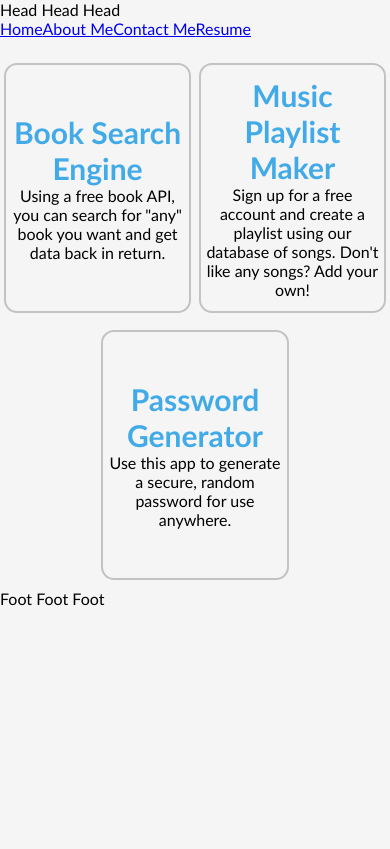
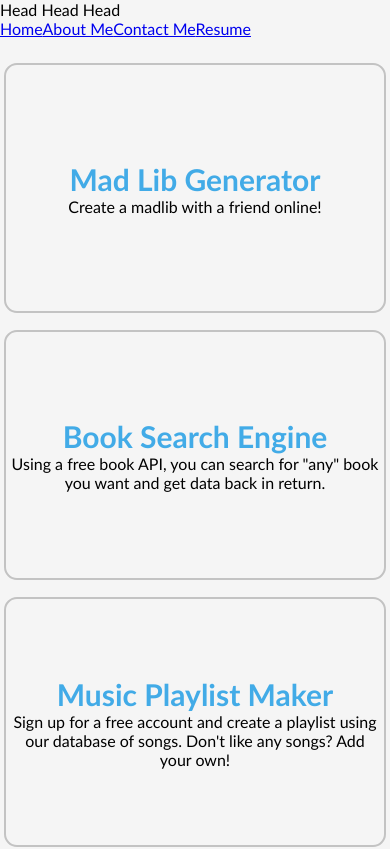
Before and after one commit to RCLobster/ethan-portfolio, a React (Vite) app: page / in a window 390 px wide. Shown: the top 849 px of the page. Built offline with nearby package versions, Linux system fonts and the light colour scheme.

Commit message:
mobile screen size optimazation

```diff
--- a/src/App.css
+++ b/src/App.css
@@ -42,9 +42,13 @@ h3 {
   font-size: 30px;
 }
 
+.project-card:hover h2 {
+  color: white;
+}
+
 .project-card:hover {
   background-color: rgba(18, 13, 66, 0.412);
-  text-shadow: -.5px 0 rgb(233, 233, 233), 0 .5px rgb(233, 233, 233);
+  /* text-shadow: -.5px 0 rgb(233, 233, 233), 0 .5px rgb(233, 233, 233); */
 }
 
 .project-card:hover #fadeAway {
@@ -63,3 +67,15 @@ h3 {
 #viewProject {
   display: none;
 }
+
+@media (max-width: 1024px) {
+  .project-card {
+    width: 48%;
+  }
+}
+
+@media (max-width: 768px) {
+  .project-card {
+    width: 98%;
+  }
+}
--- a/src/pages/Home.jsx
+++ b/src/pages/Home.jsx
@@ -4,6 +4,11 @@ import Project from '../components/Project';
 function Home() {
     return (
         <div className="flex-parent">
+            <Project
+                url="https://team-m-s-project-3.onrender.com/"
+                title="Mad Lib Generator"
+                description={`Create a madlib with a friend online!`}
+            />
             <Project
                 url="https://rclobster.github.io/team-MEC-project-1/"
                 title="Book Search Engine"
```
